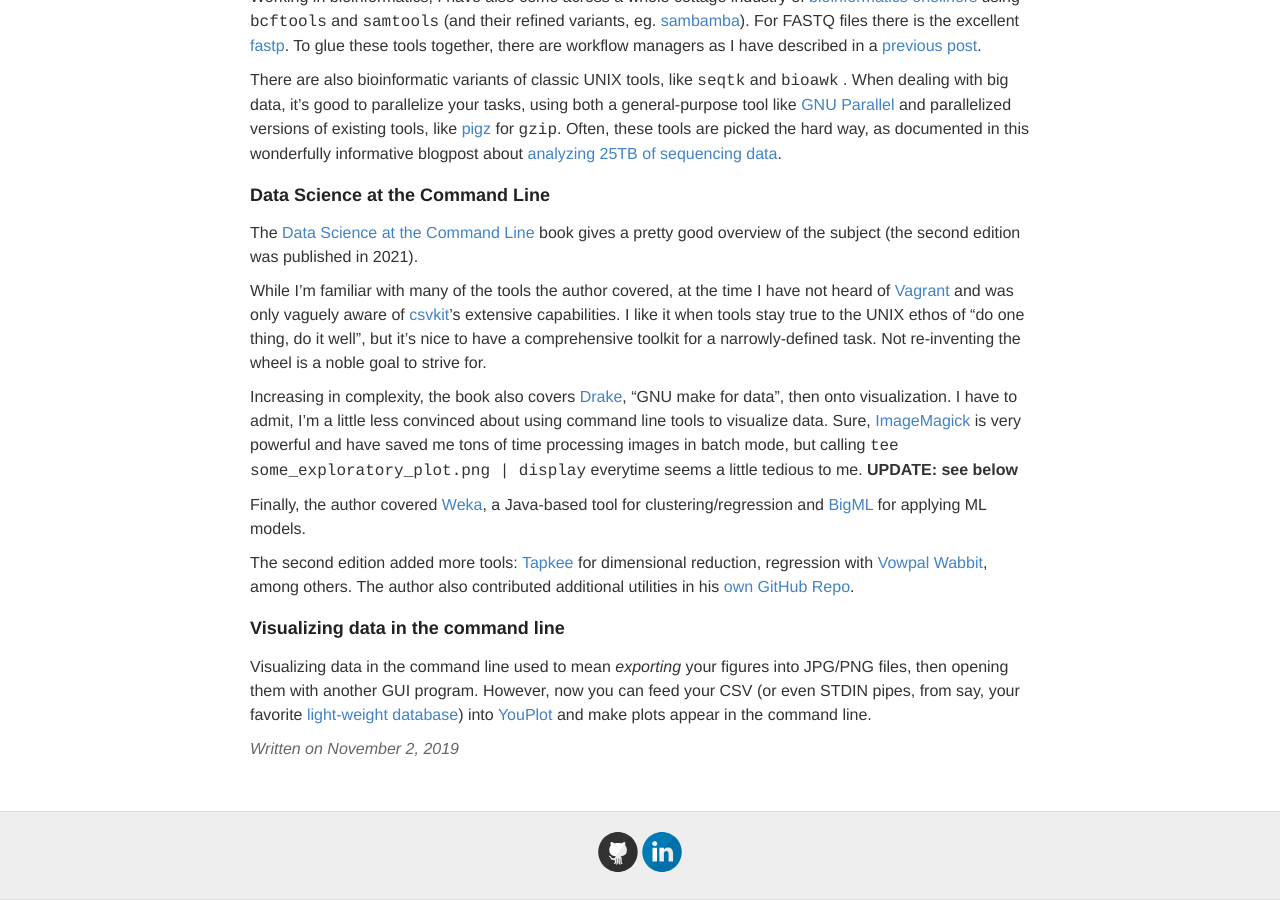
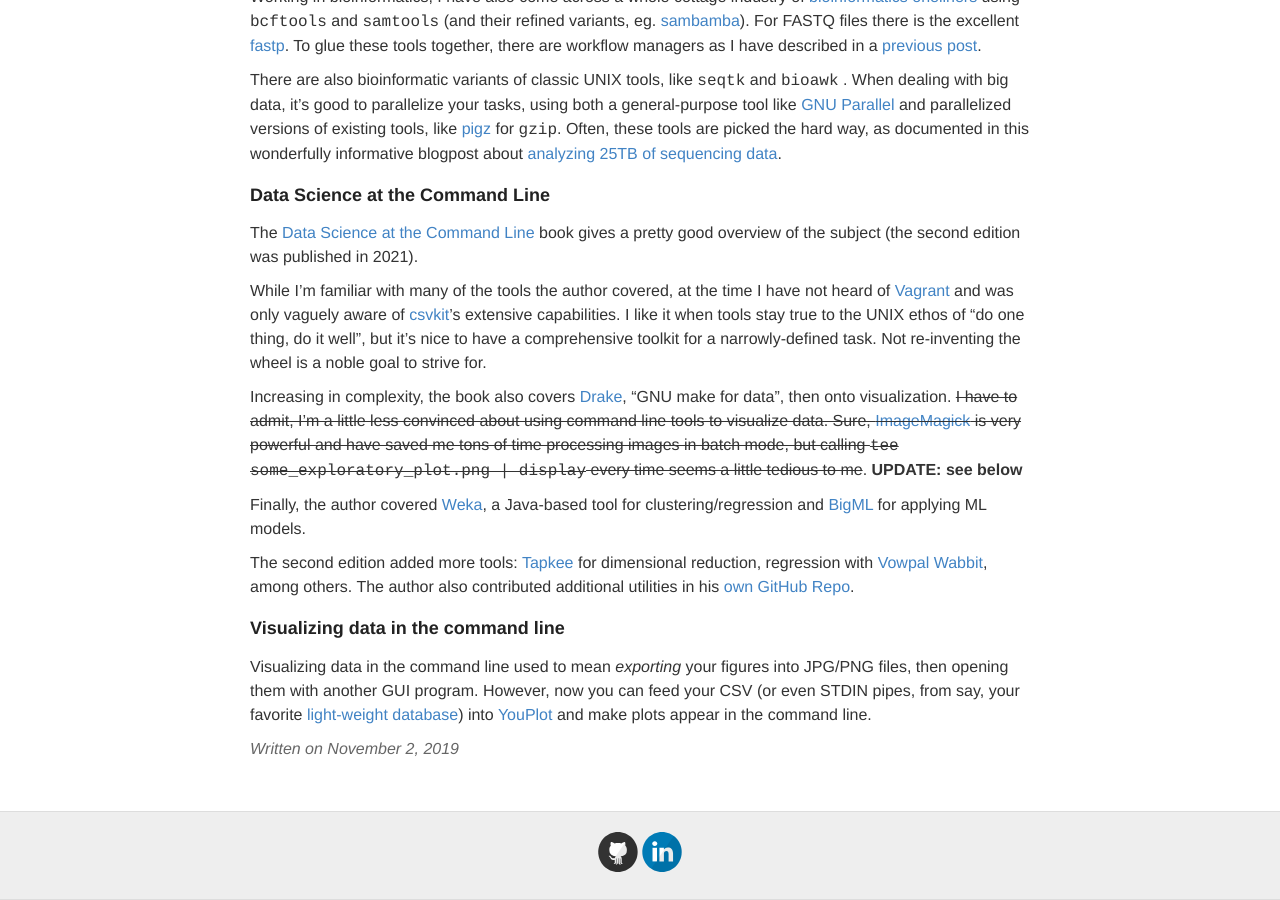
Before and after one commit to ptvan/ptvan.github.io, a Jekyll site: the page built from _posts/2019-11-02-command-line-tools.md, in a window 1280 px wide and 900 px high, scrolled down 579 px. Built offline with Jekyll 4.4.1, drawn with Linux system fonts in a browser that asks for light colours.

Commit message:
formatting

````diff
--- a/_posts/2019-11-02-command-line-tools.md
+++ b/_posts/2019-11-02-command-line-tools.md
@@ -21,7 +21,7 @@
 
 While I'm familiar with many of the tools the author covered, at the time I have not heard of [Vagrant](https://www.vagrantup.com/docs/cli/) and was only vaguely aware of [csvkit](https://source.opennews.org/articles/eleven-awesome-things-you-can-do-csvkit/)'s extensive capabilities. I like it when tools stay true to the UNIX ethos of "do one thing, do it well", but it's nice to have a comprehensive toolkit for a narrowly-defined task. Not re-inventing the wheel is a noble goal to strive for.
 
-Increasing in complexity, the book also covers [Drake](https://github.com/Factual/drake), "GNU make for data", then onto visualization. I have to admit, I'm a little less convinced about using command line tools to visualize data. Sure, [ImageMagick](https://imagemagick.org) is very powerful and have saved me tons of time processing images in batch mode, but calling ```tee some_exploratory_plot.png | display``` everytime seems a little tedious to me. **UPDATE: see below**
+Increasing in complexity, the book also covers [Drake](https://github.com/Factual/drake), "GNU make for data", then onto visualization. ~~I have to admit, I'm a little less convinced about using command line tools to visualize data. Sure, [ImageMagick](https://imagemagick.org) is very powerful and have saved me tons of time processing images in batch mode, but calling ```tee some_exploratory_plot.png | display``` every time seems a little tedious to me~~. **UPDATE: see below**
 
 Finally, the author covered [Weka](https://www.cs.waikato.ac.nz/ml/weka/), a Java-based tool for clustering/regression and [BigML](https://bigml.com/) for applying ML models.
 
````
